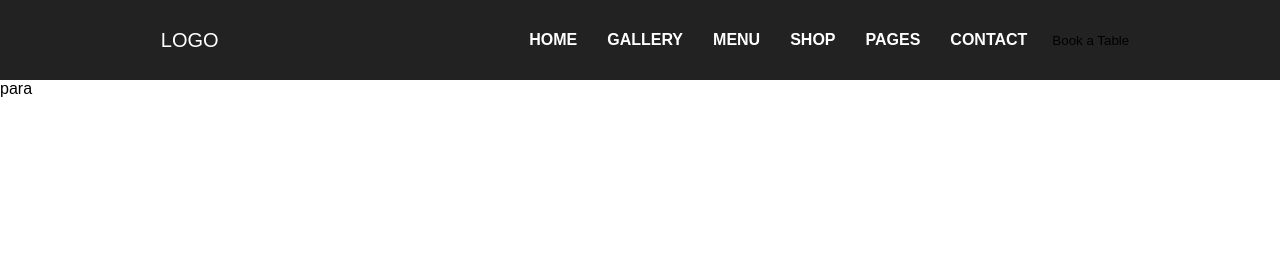
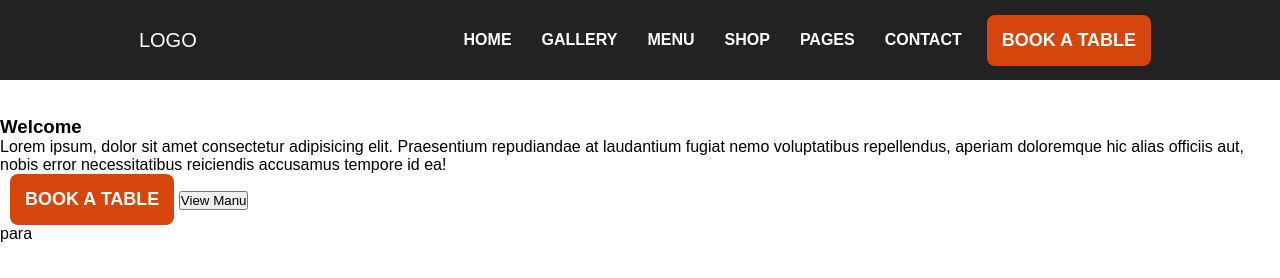
Before and after one commit to Abdusaid10/restaurant-page, a website with bundled scripts: page dist/index.html in a window 1280 px wide. Built offline with nearby package versions, Linux system fonts and the light colour scheme.

Commit message:
some minor changes in the structure and fixe of typo

```diff
--- a/dist/index.html
+++ b/dist/index.html
@@ -12,9 +12,9 @@
       <a href="#">LOGO</a>
     </div>
     <button class="nav-toggler" type="button" data-toggle="collapse" data-target="#collapseNav">
-      <span class="fa fa-bars"></span>
+      <span class="fa fa-bars fa-2x"></span>
     </button>
-    <div id="collapseNav" class="collapsibleNav">
+    <div id="collapseNav" class="collapse collapsibleNav">
       <ul class="nav">
         <li class="nav-item">
           <a class="nav-link" href="#">Home</a>
@@ -31,7 +31,7 @@
           <a class="nav-link" href="#" data-toggle="dropdown">Menu</a>
           <ul class="dropdown-menu">
             <li class="dropdown-item"><a href="#">Menu1</a></li>
-            <li class="dropdown-item"><a href="#">Menu2</a></liclass="dropdown-item">
+            <li class="dropdown-item"><a href="#">Menu2</a></li>
             <li class="dropdown-item"><a href="#">Menu3</a></li>
           </ul>
         </li>
@@ -55,16 +55,31 @@
           <a class="nav-link" href="#">Contact</a>
         </li>
       </ul>
-      <button id="bookBtn">Book a Table</button>
+      <button id="bookBtn"><span>Book a Table</span></button>
     </div>
   </nav>
 
+
   <main class="content">
-    <header class="slider">
+    <div class="slideshow-container">
+      <div class="slider">
+        <div class="slides">
+          <img src="" alt="">
+          <div class="text">
+            <img src="" alt="" class="logo-text">
+            <h3>Welcome</h3>
+            <p>Lorem ipsum, dolor sit amet consectetur adipisicing elit. Praesentium repudiandae at laudantium fugiat nemo voluptatibus repellendus, aperiam doloremque hic alias officiis aut, nobis error necessitatibus reiciendis accusamus tempore id ea!</p>
+          </div>
+          <div class="btns">
+            <button id="bookBtn"><span>Book a Table</span></button>
+            <button id="viewMn"><span>View Manu</span></button>
+          </div>
+        </div>
+      </div>
+    </div>
 
-    </header>
-
-    <div class="tabs"></div>
+    <div class="tabs">
+    </div>
     <div class="welcome"></div>
     <div class="recipes"></div>
     <div class="menus"></div>
```
Also changed, not shown: 1 other file.
